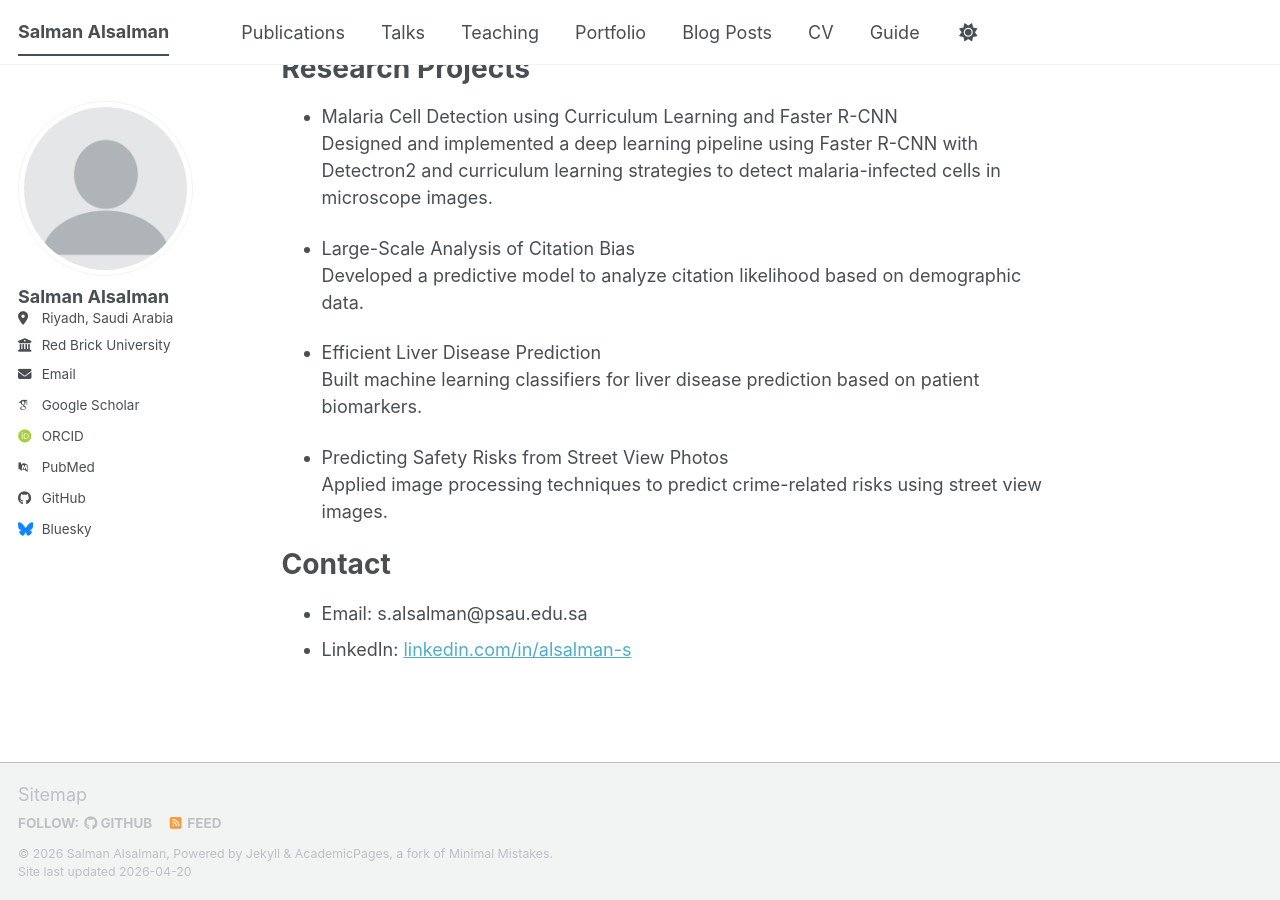
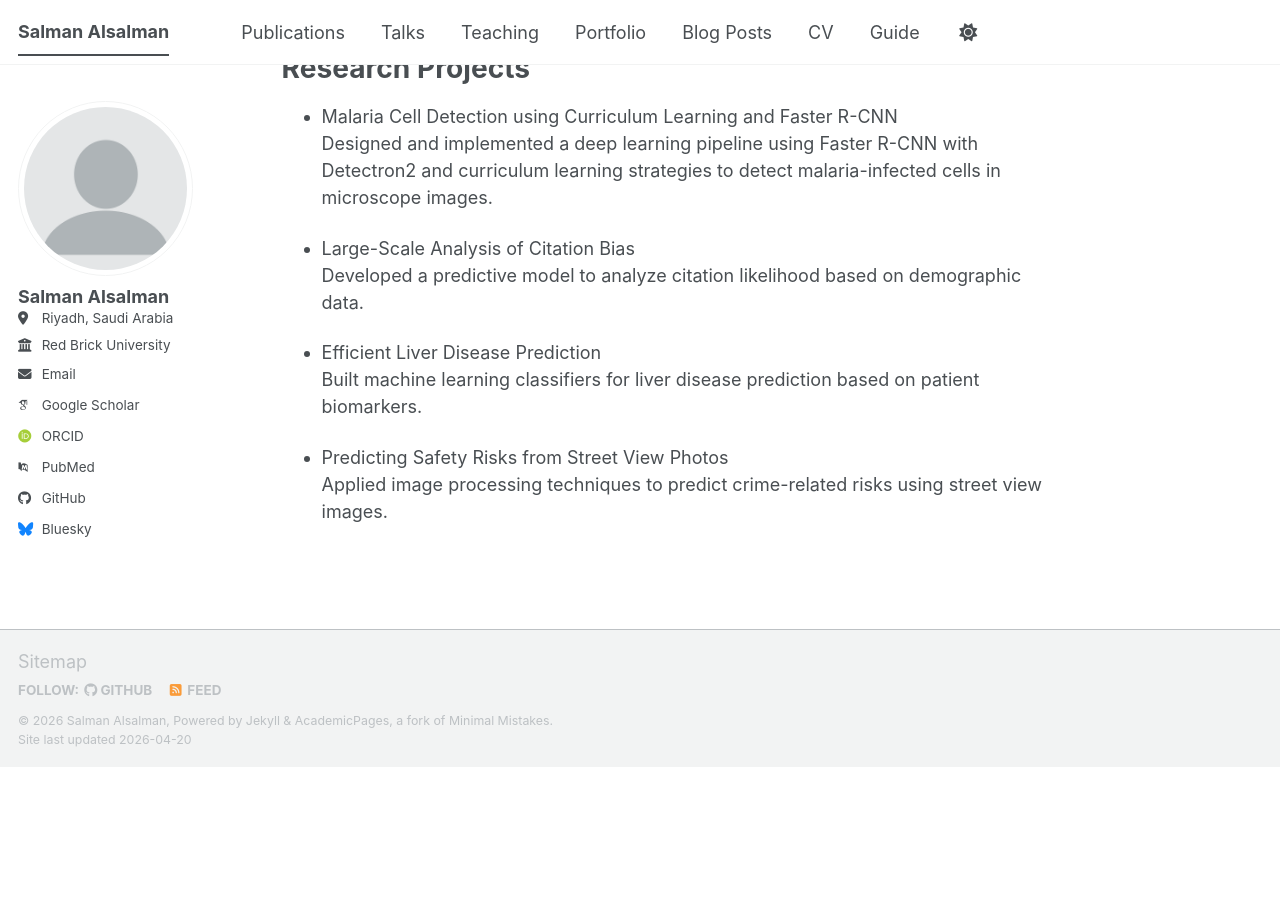
Before and after one commit to x1xSAS/x1xSAS.github.io, a Jekyll site: the page built from _pages/about.md, in a window 1280 px wide and 900 px high, scrolled down 1886 px. Built offline with Jekyll 4.4.1, drawn with Linux system fonts in a browser that asks for light colours; some web fonts are replaced; a script bundle is joined from its source files by our own code; library files that are not in the unit come from our copies; after the commit the page ends 2653 px from its top, so only the background shows below that.

Commit message:
Update about.md

```diff
--- a/_pages/about.md
+++ b/_pages/about.md
@@ -71,8 +71,3 @@ My research interests include artificial intelligence, machine learning, deep le
 
 * Predicting Safety Risks from Street View Photos
   Applied image processing techniques to predict crime-related risks using street view images.
-
-# Contact
-
-* Email: s.alsalman@psau.edu.sa
-* LinkedIn: [linkedin.com/in/alsalman-s](https://linkedin.com/in/alsalman-s)
```
